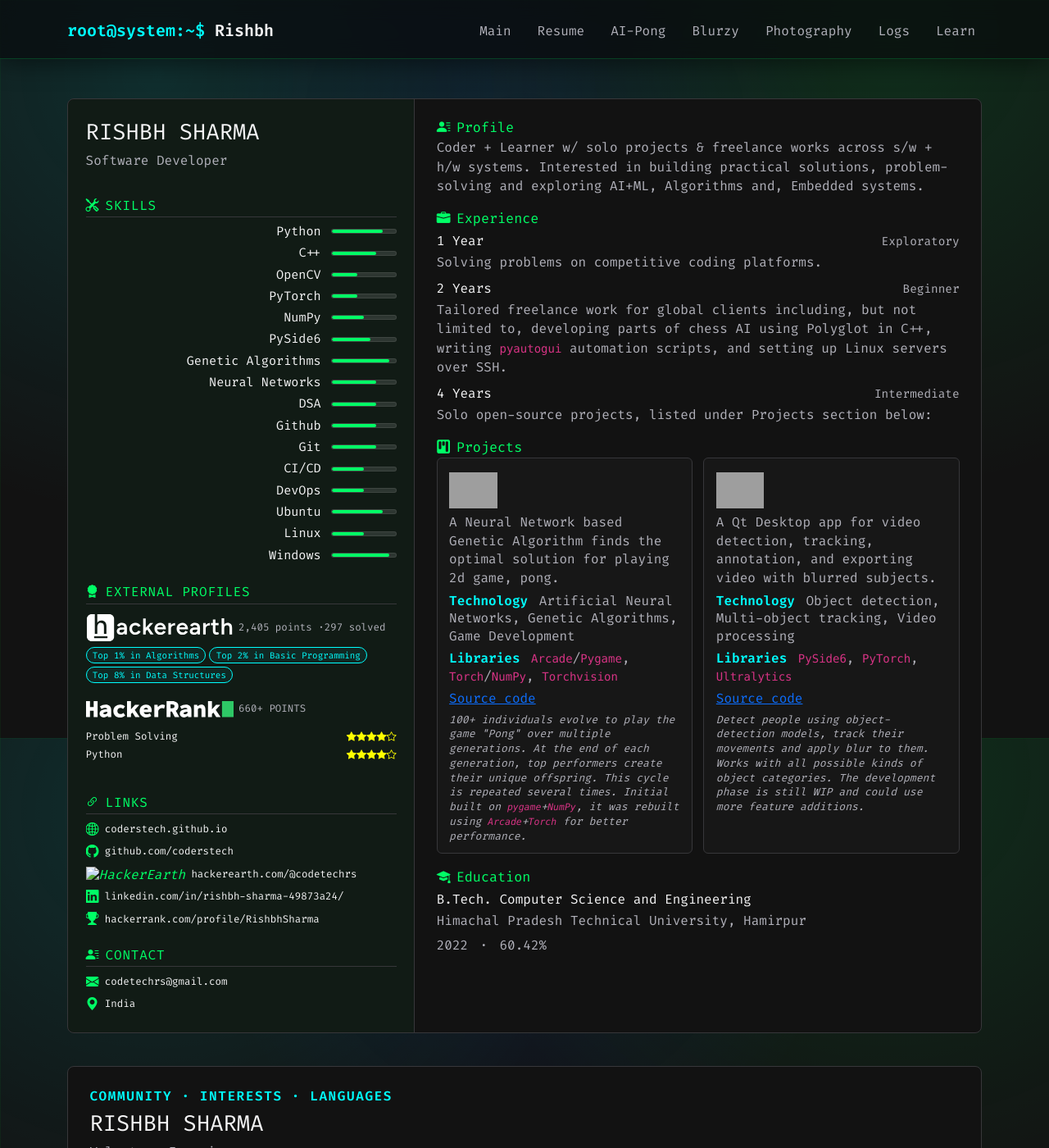
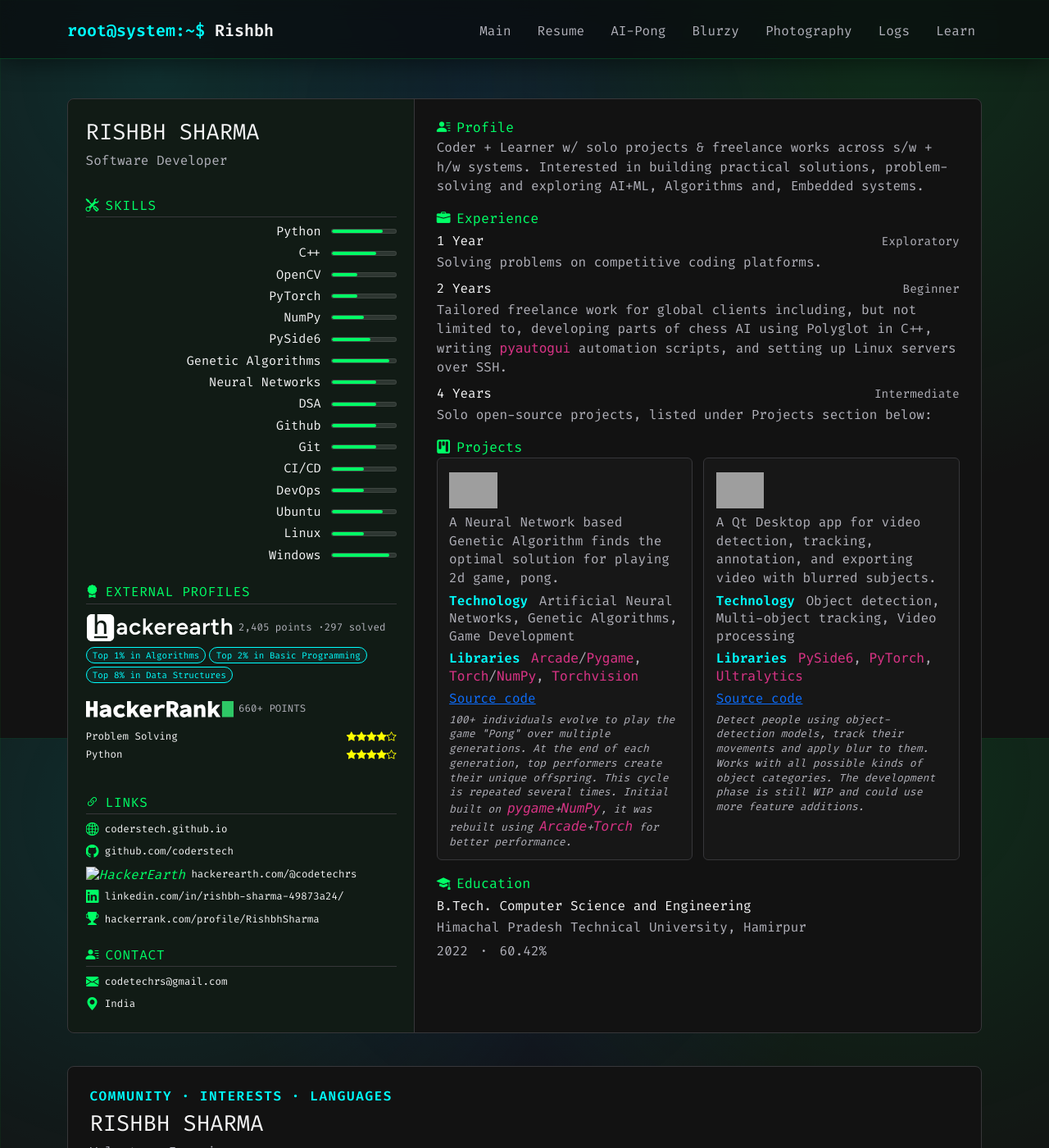
Before and after one commit to CodeRSTech/coderstech.github.io, a Jekyll site: the page built from resume.md, in a window 1280 px wide and 1400 px high. Shown: the whole window at 82% size. Built offline with Jekyll 4.4.1, drawn with Linux system fonts in a browser that asks for light colours; grey boxes are pictures that could not be loaded.

Commit message:
Increased <code> size

```diff
--- a/assets/css/resume-shared.css
+++ b/assets/css/resume-shared.css
@@ -10,6 +10,10 @@
   border-radius: 8px;
   padding: 1.35rem;
   margin-bottom: 2.5rem;
+}
+
+.resume-page code {
+  font-size: 1rem;
 }
 
 @media (min-width: 992px) {
```
